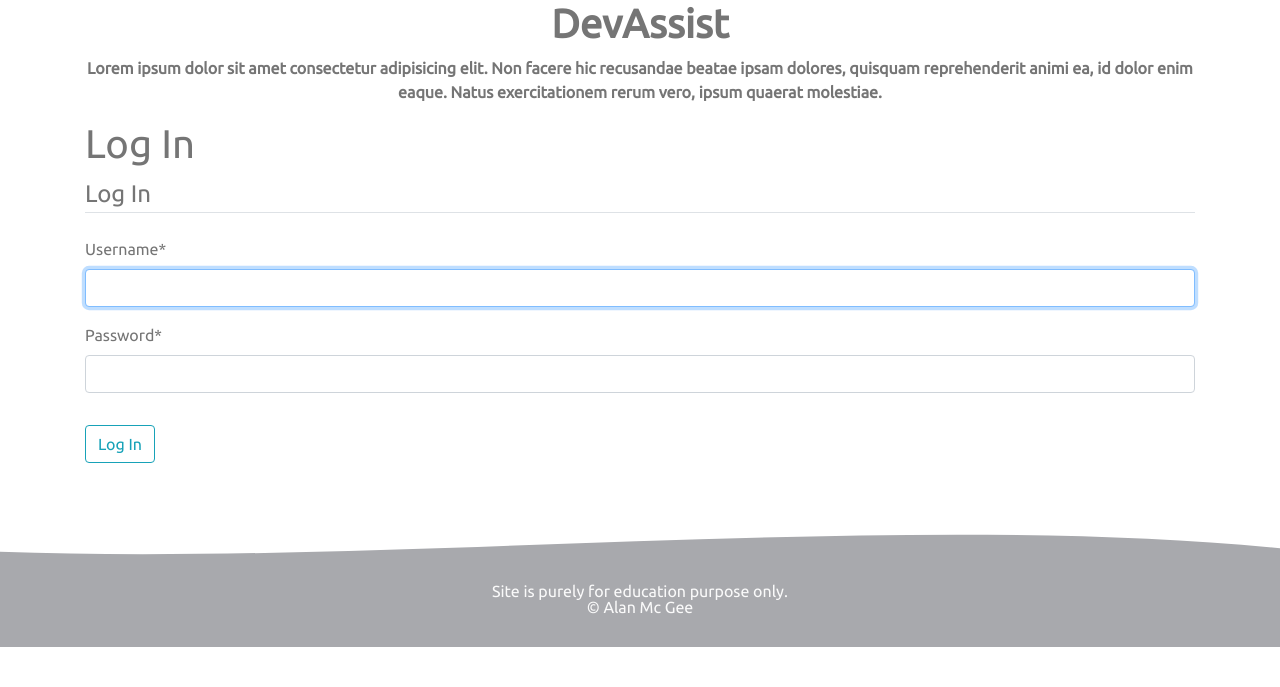
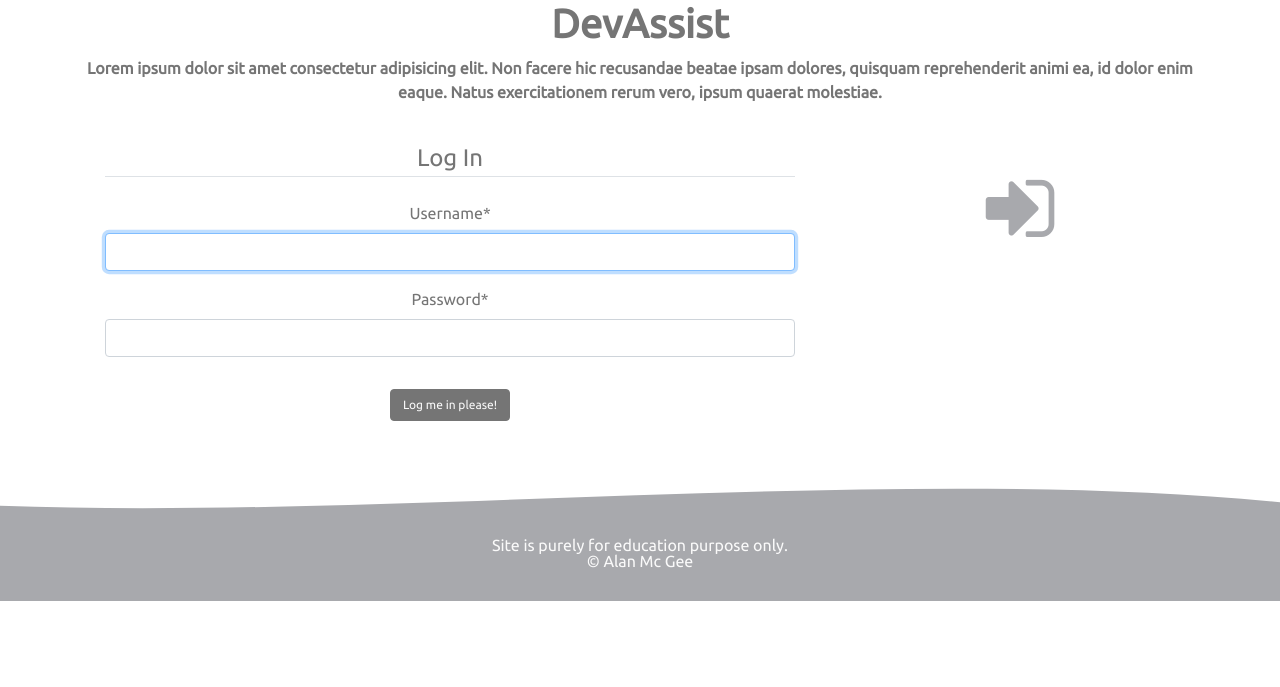
Before and after one commit to alimgee/dev_assist, a Django app: page /login/ in a window 1280 px wide. Shown: the part 113-800 px from the top of the page. Run offline with Django 3.2, Linux system fonts and the light colour scheme; some libraries are stand-ins or nearby versions.

Commit message:
Updating login and logout templates with colour scheme and layout

```diff
--- a/main/templates/index.html
+++ b/main/templates/index.html
@@ -56,5 +56,7 @@
         </div>
     </div>
 
+
+
   </div>
 {% endblock %}
--- a/templates/base.html
+++ b/templates/base.html
@@ -38,7 +38,7 @@
                     {% else %}
                     <a class="nav-item nav-link " href="{% url 'home' %}"><i class="fa fa-home fa-2x" aria-hidden="true"></i> Home </a>
                     <a class="nav-item nav-link " href="{% url 'about' %}"><i class="fa fa-bookmark-o fa-2x" aria-hidden="true"></i> About </a>
-                    <a class="nav-item nav-link " href="{% url 'about' %}"><i class="fa fa-sign-in fa-2x" aria-hidden="true"></i> Log In </a>
+                    <a class="nav-item nav-link " href="{% url 'login' %}"><i class="fa fa-sign-in fa-2x" aria-hidden="true"></i> Log In </a>
                     <a class="nav-item nav-link " href="{% url 'register' %}"><i class="fa fa-id-badge fa-2x" aria-hidden="true"></i> Register</a>
                     {% endif %}
                 </div>
--- a/users/templates/login.html
+++ b/users/templates/login.html
@@ -3,10 +3,12 @@
 <!--loading in django crispy forms tags-->
 {% block content %}
 <!-- Log in form Content-->
+
 <div class="container">
-    <div class="row mb-4">
-        <div class="col">
-            <h1>Log In</h1>
+<div class="row">
+        <div class="col-md-8 order-2 order-md-1">
+            <div class="card">
+                <div class="card-body">
                   <form method="POST">
                         {% csrf_token %}<!--csrf token needed for all django forms for security-->
                         <fieldset class="form-group">
@@ -14,11 +16,18 @@
                             {{ form |crispy }}<!-- styling form with django crispy forms-->
                         </fieldset>
                         <div class="form-group">
-                    <button class="btn btn-outline-info" type="submit">Log In</button>
+                            <button class="btn btn-info" type="submit">Log me in please!</button>
                         </div>
                     </form>
                 </div>
             </div>
         </div>
+        <div class="col-md-4 order-1">
+            <div style="margin: auto; text-align: center; padding-top:3rem;">
+                <i class="fa fa-sign-in fa-5x" aria-hidden="true"></i>
+              </div>
+          </div>
+      </div>
+      </div>
 
 {% endblock %}
--- a/users/templates/register.html
+++ b/users/templates/register.html
@@ -14,7 +14,7 @@
                     {{ form |crispy }}<!-- styling form with django crispy forms-->
                 </fieldset>
                 <div class="form-group">
-                    <button class="btn btn-outline-info" type="submit">Sign Up</button>
+                    <button class="btn btn-info" type="submit">Sign Up</button>
                 </div>
             </form>
         </div>
```
Also changed, not shown: users/templates/logout.html (+19 -9 lines). Lines whose indentation alone changed are shown as unchanged.
